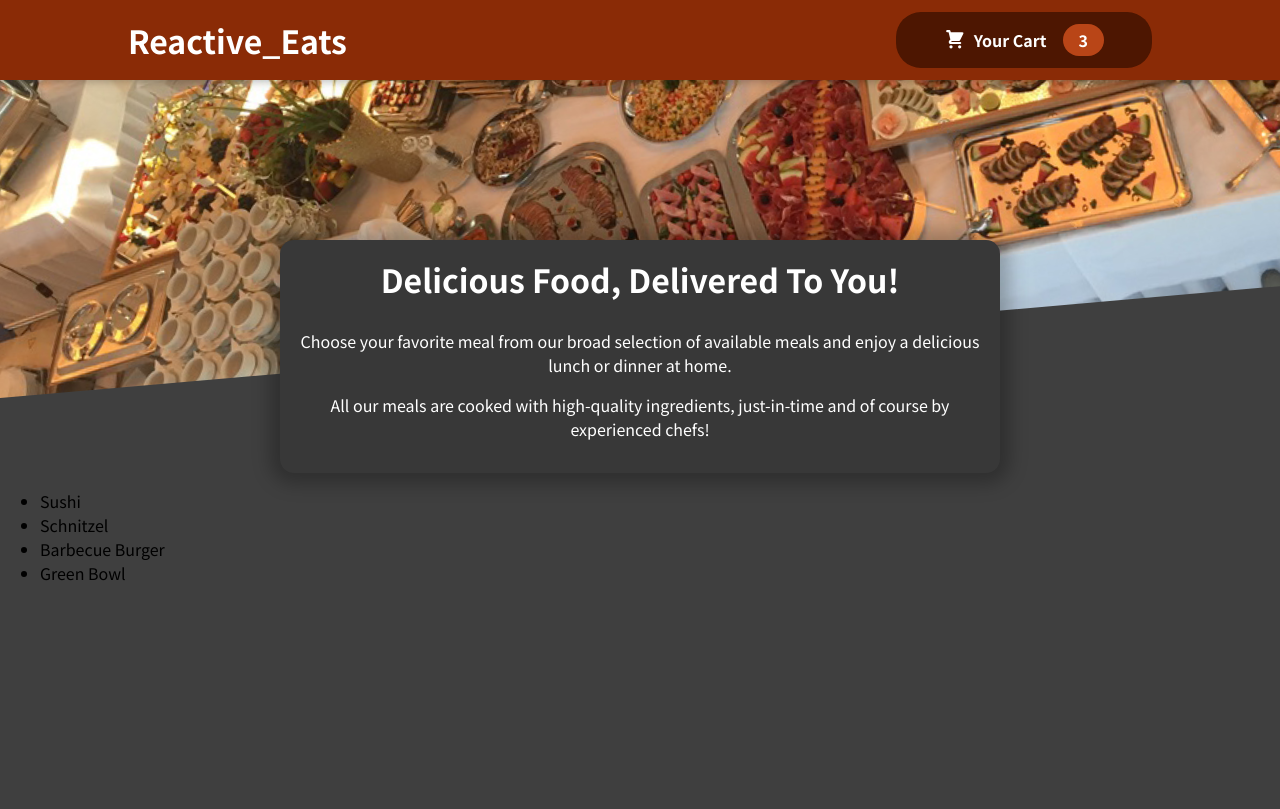
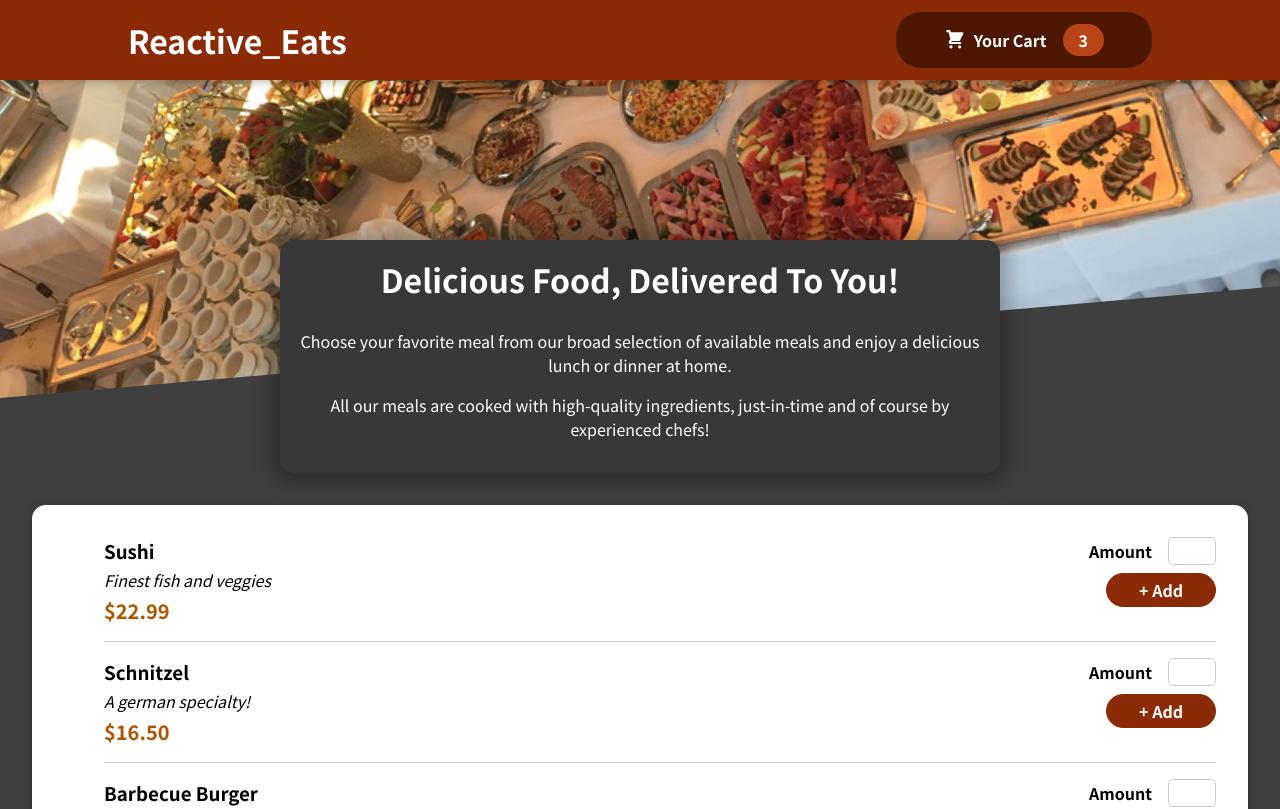
Before and after one commit to Aster347/React-Course-Food, a React (Create React App) app: page / in a window 1280 px wide. Shown: the top 809 px of the page. Built offline with nearby package versions, Linux system fonts and the light colour scheme.

Commit message:
Stylized and Buttons

```diff
--- a/src/components/Layout/Header.js
+++ b/src/components/Layout/Header.js
@@ -1,11 +1,11 @@
-import React, { Fragment } from "react";
+import { Fragment } from "react";
 import mealsImage from "../../assets/meals.jpg";
 import HeaderCartButton from "./HeaderCartButton";
 import styles from "./Header.module.css";
 
 const Header = (props) => {
   return (
-    <React.Fragment>
+    <Fragment>
       <header className={styles.header}>
         <h1>Reactive_Eats</h1>
         <HeaderCartButton />
@@ -13,7 +13,7 @@
       <div className={styles["main-image"]}>
         <img src={mealsImage} alt="A table full of delicious food!"/>
       </div>
-    </React.Fragment>
+    </Fragment>
   );
 };
 
--- a/src/components/Meals/AvailableMeals.js
+++ b/src/components/Meals/AvailableMeals.js
@@ -1,4 +1,6 @@
+import Card from "../UI/Card";
 import styles from "./AvailableMeals.module.css";
+import MealItem from "./MealItem/MealItem";
 
 const DUMMY_MEALS = [
   {
@@ -28,11 +30,20 @@
 ];
 
 const AvalibleMeals = () => {
-  const mealslist = DUMMY_MEALS.map((meal) => <li>{meal.name}</li>);
+  const mealslist = DUMMY_MEALS.map((meal) => (
+    <MealItem
+      key={meal.id}
+      name={meal.name}
+      description={meal.description}
+      price={meal.price}
+    />
+  ));
 
   return (
     <section className={styles.meal}>
-      <ul>{mealslist}</ul>
+      <Card>
+        <ul>{mealslist}</ul>
+      </Card>
     </section>
   );
 };
--- /dev/null
+++ b/src/components/Meals/MealItem/MealItem.js
@@ -0,0 +1,21 @@
+import styles from './MealItem.module.css';
+import MealItemForm from './MealItemForm';
+
+const MealItem = (props) => {
+    const price = `$${props.price.toFixed(2)}`;
+
+    return (
+        <li className={styles.meal}>
+            <div>
+                <h3>{props.name}</h3>
+                <div className={styles.description}>{props.description}</div>
+                <div className={styles.price}>{price}</div>
+            </div>
+            <div>
+                <MealItemForm />
+            </div>
+        </li>
+    );
+};
+
+export default MealItem;
--- /dev/null
+++ b/src/components/Meals/MealItem/MealItem.module.css
@@ -0,0 +1,22 @@
+.meal {
+    display: flex;
+    justify-content: space-between;
+    margin: 1rem;
+    padding-bottom: 1rem;
+    border-bottom: 1px solid #ccc;
+  }
+
+  .meal h3 {
+    margin: 0 0 0.25rem 0;
+  }
+
+  .description {
+    font-style: italic;
+  }
+
+  .price {
+    margin-top: 0.25rem;
+    font-weight: bold;
+    color: #ad5502;
+    font-size: 1.25rem;
+  }
--- /dev/null
+++ b/src/components/Meals/MealItem/MealItemForm.js
@@ -0,0 +1,23 @@
+import Input from "../../UI/Input";
+import styles from "./MealItemForm.module.css";
+
+const MealItemForm = () => {
+  return (
+    <form className={styles.form}>
+      <Input
+        label="Amount"
+        input={{
+          id: "amount",
+          type: "number",
+          min: "1",
+          max: "5",
+          step: "1",
+          default: "1",
+        }}
+      />
+      <button>+ Add</button>
+    </form>
+  );
+};
+
+export default MealItemForm;
--- /dev/null
+++ b/src/components/Meals/MealItem/MealItemForm.module.css
@@ -0,0 +1,20 @@
+.form {
+    text-align: right;
+  }
+
+  .form button {
+    font: inherit;
+    cursor: pointer;
+    background-color: #8a2b06;
+    border: 1px solid #8a2b06;
+    color: white;
+    padding: 0.25rem 2rem;
+    border-radius: 20px;
+    font-weight: bold;
+  }
+
+  .form button:hover,
+  .form button:active {
+    background-color: #641e03;
+    border-color: #641e03;
+  }
--- /dev/null
+++ b/src/components/UI/Card.js
@@ -0,0 +1,7 @@
+import styles from './Card.module.css'
+
+const Card = (props) => {
+    return <div className={styles.card}>{props.children}</div>
+};
+
+export default Card;
--- /dev/null
+++ b/src/components/UI/Card.module.css
@@ -0,0 +1,7 @@
+.card {
+    padding: 1rem;
+    margin: 2rem;
+    box-shadow: 0 2px 8px rgba(0, 0, 0, 0.25);
+    border-radius: 14px;
+    background-color: white;
+  }
--- /dev/null
+++ b/src/components/UI/Input.js
@@ -0,0 +1,12 @@
+import styles from "./Input.module.css";
+
+const Input = (props) => {
+  return (
+    <div className={styles.input}>
+      <label htmlFor={props.input.id}>{props.label}</label>
+      <input {...props.input}/>
+    </div>
+  );
+};
+
+export default Input;
--- /dev/null
+++ b/src/components/UI/Input.module.css
@@ -0,0 +1,18 @@
+.input {
+    display: flex;
+    align-items: center;
+    margin-bottom: 0.5rem;
+  }
+
+  .input label {
+    font-weight: bold;
+    margin-right: 1rem;
+  }
+
+  .input input {
+    width: 3rem;
+    border-radius: 5px;
+    border: 1px solid #ccc;
+    font: inherit;
+    padding-left: 0.5rem;
+  }
```
Also changed, not shown: 1 other file (tests, documents, lock files or other folders).
